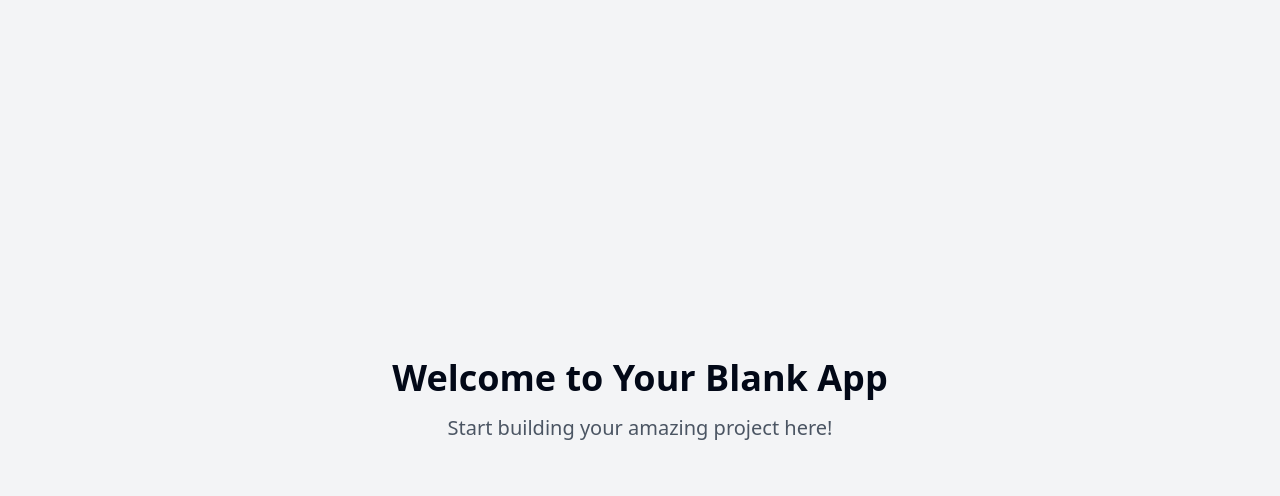
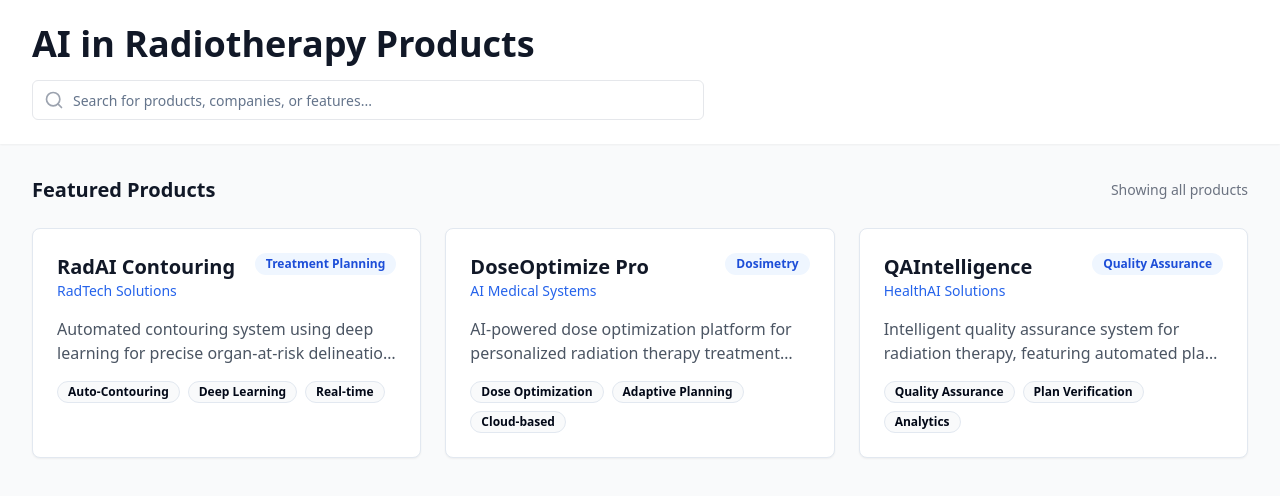
Before and after one commit to DLinRT-eu/website, a React (Vite) app: page / in a window 1280 px wide. Shown: the top 496 px of the page. Built offline with nearby package versions, Linux system fonts and the light colour scheme.

Commit message:
Add initial project setup
Create basic project structure and dependencies.

```diff
--- a/index.html
+++ b/index.html
@@ -1,14 +1,15 @@
+
 <!DOCTYPE html>
 <html lang="en">
   <head>
     <meta charset="UTF-8" />
     <meta name="viewport" content="width=device-width, initial-scale=1.0" />
-    <title>ai-rad-product-finder</title>
-    <meta name="description" content="Lovable Generated Project" />
-    <meta name="author" content="Lovable" />
+    <title>HealthAI Register - AI in Radiotherapy Products</title>
+    <meta name="description" content="Search and explore AI products in Radiotherapy" />
+    <meta name="author" content="HealthAI Register" />
 
-    <meta property="og:title" content="ai-rad-product-finder" />
-    <meta property="og:description" content="Lovable Generated Project" />
+    <meta property="og:title" content="HealthAI Register - AI in Radiotherapy Products" />
+    <meta property="og:description" content="Search and explore AI products in Radiotherapy" />
     <meta property="og:type" content="website" />
     <meta property="og:image" content="https://lovable.dev/opengraph-image-p98pqg.png" />
 
--- /dev/null
+++ b/src/components/ProductCard.tsx
@@ -0,0 +1,37 @@
+
+import { Card } from "@/components/ui/card";
+import { Badge } from "@/components/ui/badge";
+
+interface ProductCardProps {
+  name: string;
+  company: string;
+  description: string;
+  features: string[];
+  category: string;
+}
+
+const ProductCard = ({ name, company, description, features, category }: ProductCardProps) => {
+  return (
+    <Card className="p-6 hover:shadow-lg transition-shadow">
+      <div className="flex justify-between items-start mb-4">
+        <div>
+          <h3 className="text-xl font-semibold text-gray-900">{name}</h3>
+          <p className="text-sm text-blue-600">{company}</p>
+        </div>
+        <Badge variant="secondary" className="bg-blue-50 text-blue-700">
+          {category}
+        </Badge>
+      </div>
+      <p className="text-gray-600 mb-4 line-clamp-2">{description}</p>
+      <div className="flex flex-wrap gap-2">
+        {features.map((feature, index) => (
+          <Badge key={index} variant="outline" className="bg-gray-50">
+            {feature}
+          </Badge>
+        ))}
+      </div>
+    </Card>
+  );
+};
+
+export default ProductCard;
--- /dev/null
+++ b/src/components/ProductGrid.tsx
@@ -0,0 +1,38 @@
+
+import ProductCard from "./ProductCard";
+
+const SAMPLE_PRODUCTS = [
+  {
+    name: "RadAI Contouring",
+    company: "RadTech Solutions",
+    description: "Automated contouring system using deep learning for precise organ-at-risk delineation in radiotherapy planning.",
+    features: ["Auto-Contouring", "Deep Learning", "Real-time"],
+    category: "Treatment Planning"
+  },
+  {
+    name: "DoseOptimize Pro",
+    company: "AI Medical Systems",
+    description: "AI-powered dose optimization platform for personalized radiation therapy treatment planning.",
+    features: ["Dose Optimization", "Adaptive Planning", "Cloud-based"],
+    category: "Dosimetry"
+  },
+  {
+    name: "QAIntelligence",
+    company: "HealthAI Solutions",
+    description: "Intelligent quality assurance system for radiation therapy, featuring automated plan verification.",
+    features: ["Quality Assurance", "Plan Verification", "Analytics"],
+    category: "Quality Assurance"
+  }
+];
+
+const ProductGrid = () => {
+  return (
+    <div className="grid grid-cols-1 md:grid-cols-2 lg:grid-cols-3 gap-6">
+      {SAMPLE_PRODUCTS.map((product, index) => (
+        <ProductCard key={index} {...product} />
+      ))}
+    </div>
+  );
+};
+
+export default ProductGrid;
--- /dev/null
+++ b/src/components/SearchHeader.tsx
@@ -0,0 +1,24 @@
+
+import { Search } from "lucide-react";
+import { Input } from "@/components/ui/input";
+
+const SearchHeader = () => {
+  return (
+    <header className="w-full bg-white shadow-sm py-6 px-4 md:px-8">
+      <div className="max-w-7xl mx-auto">
+        <h1 className="text-3xl md:text-4xl font-bold text-gray-900 mb-4">
+          AI in Radiotherapy Products
+        </h1>
+        <div className="relative max-w-2xl">
+          <Search className="absolute left-3 top-2.5 h-5 w-5 text-gray-400" />
+          <Input
+            placeholder="Search for products, companies, or features..."
+            className="pl-10 bg-white border-gray-200"
+          />
+        </div>
+      </div>
+    </header>
+  );
+};
+
+export default SearchHeader;
--- a/src/pages/Index.tsx
+++ b/src/pages/Index.tsx
@@ -1,12 +1,18 @@
-// Update this page (the content is just a fallback if you fail to update the page)
+
+import SearchHeader from "@/components/SearchHeader";
+import ProductGrid from "@/components/ProductGrid";
 
 const Index = () => {
   return (
-    <div className="min-h-screen flex items-center justify-center bg-gray-100">
-      <div className="text-center">
-        <h1 className="text-4xl font-bold mb-4">Welcome to Your Blank App</h1>
-        <p className="text-xl text-gray-600">Start building your amazing project here!</p>
-      </div>
+    <div className="min-h-screen bg-gray-50">
+      <SearchHeader />
+      <main className="max-w-7xl mx-auto px-4 md:px-8 py-8">
+        <div className="flex justify-between items-center mb-6">
+          <h2 className="text-xl font-semibold text-gray-900">Featured Products</h2>
+          <span className="text-sm text-gray-500">Showing all products</span>
+        </div>
+        <ProductGrid />
+      </main>
     </div>
   );
 };
```
